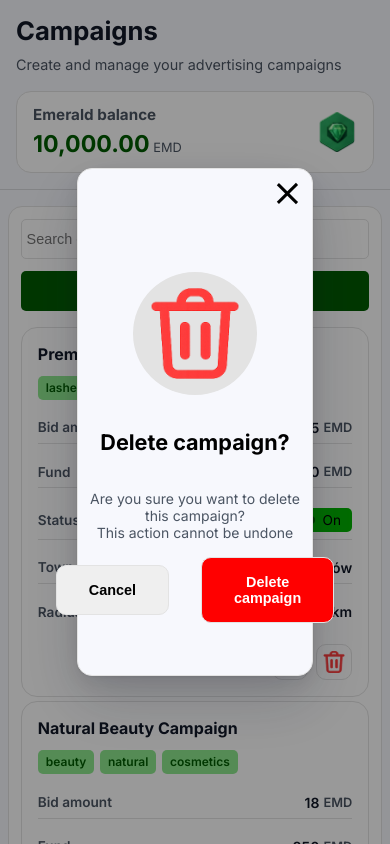
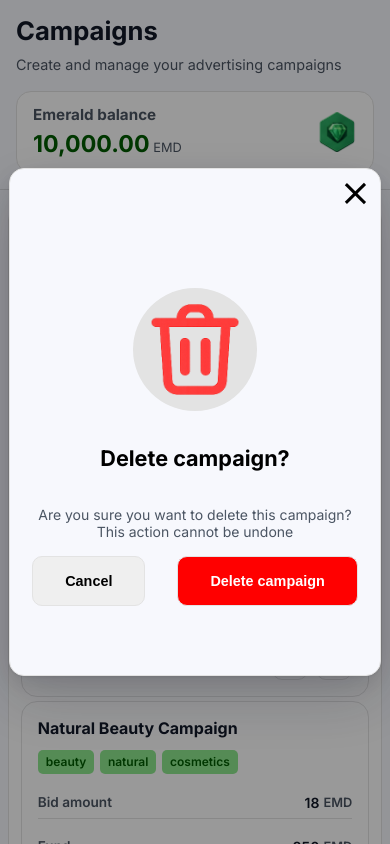
Before and after one commit to SebastianKostrz/campaign-crud-app, a React (Vite) app: page / in a window 390 px wide. Both pictures are taken after a click on the button 334 px from the left and 661 px from the top of the page. Shown: the top 844 px of the page. Built offline with nearby package versions, Linux system fonts and the light colour scheme.

Commit message:
Fix delete buttons scaling on mobile

```diff
--- a/src/components/Main/sub/DeleteModal/DeleteModal.css
+++ b/src/components/Main/sub/DeleteModal/DeleteModal.css
@@ -129,3 +129,9 @@
         height: 60%;
     }
 }
+
+@media (max-width: 768px) {
+    .modal-container{
+        width: 95%;
+    }
+}
```
